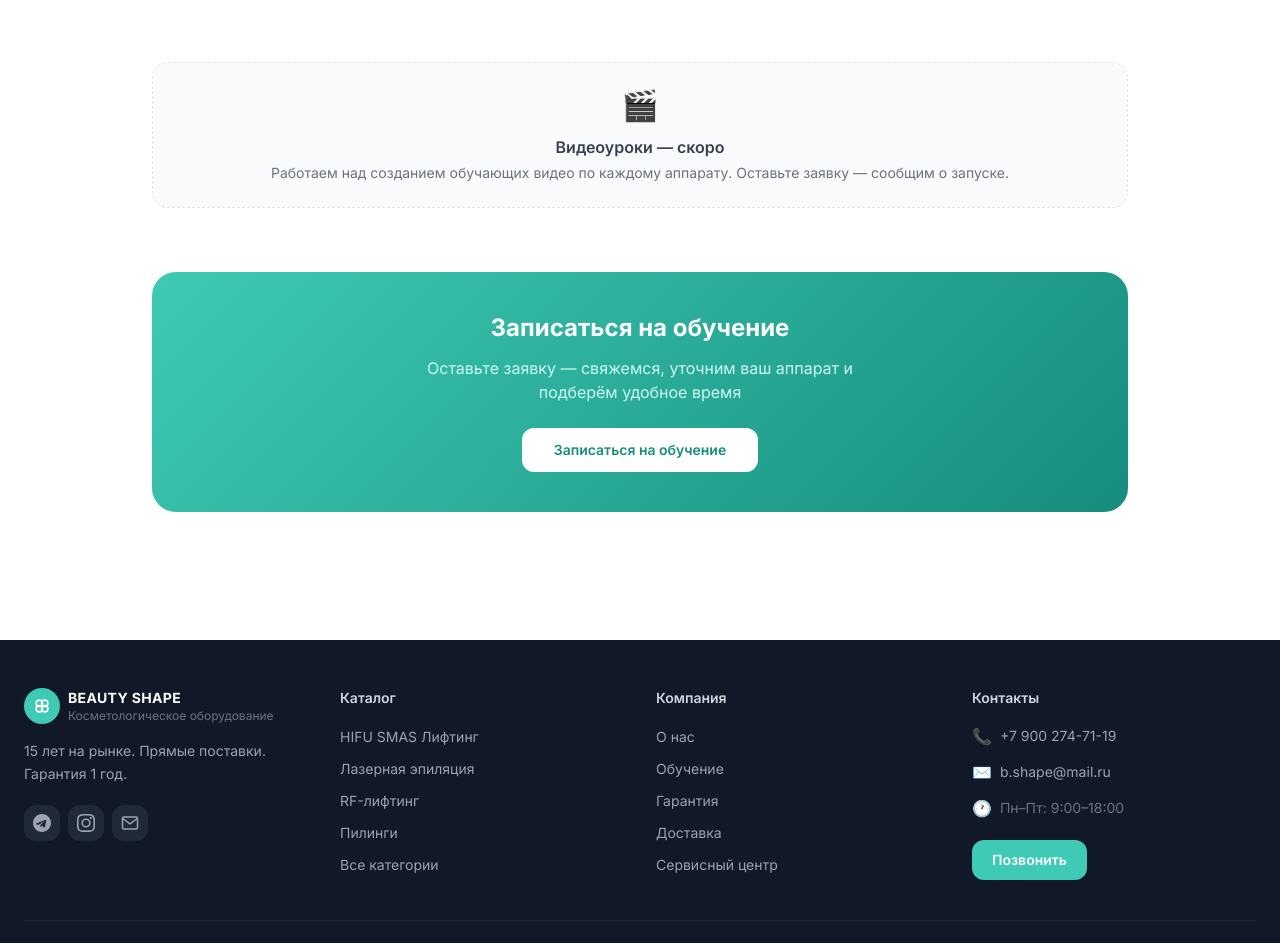
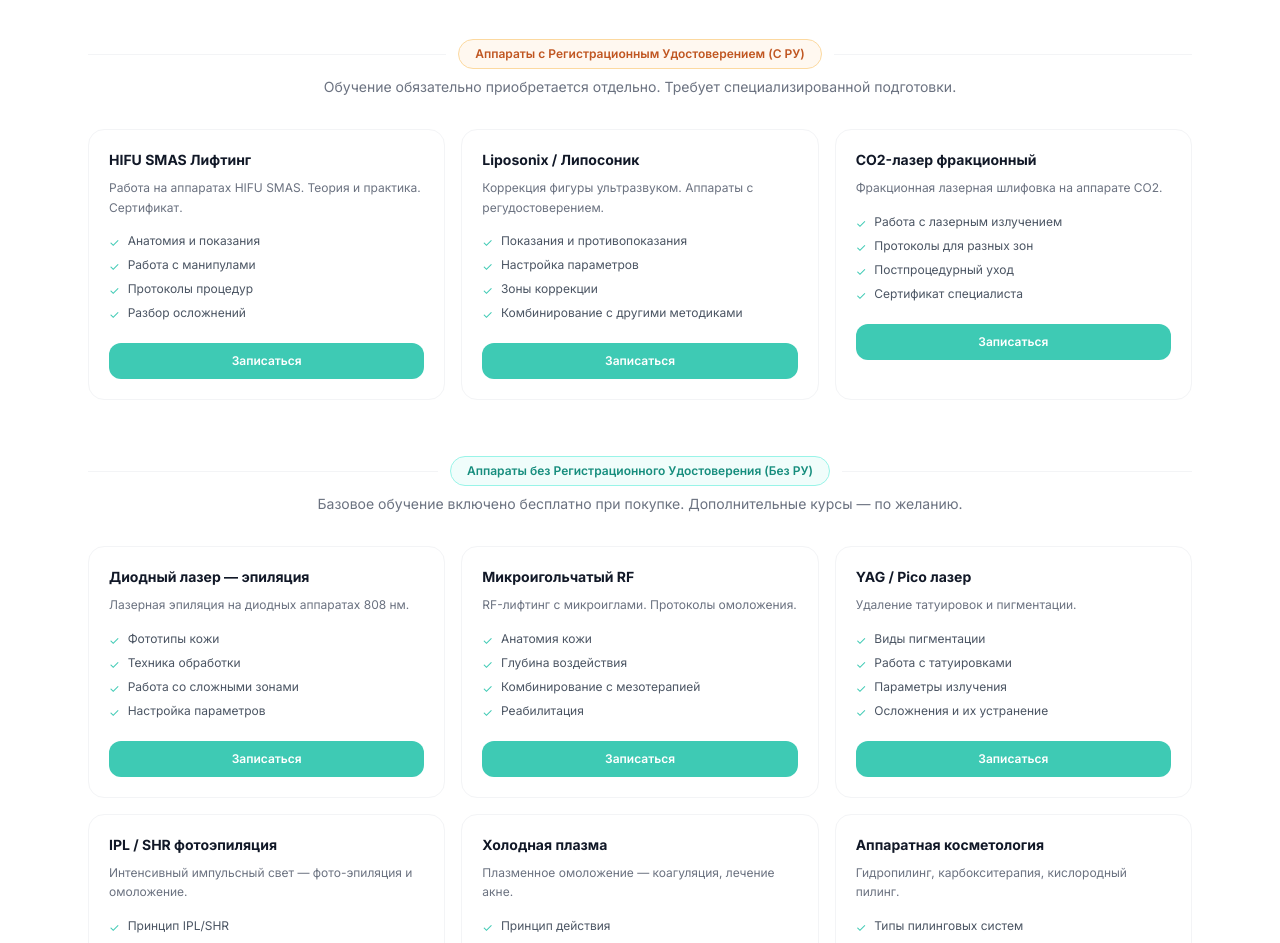
Before and after one commit to Khusrav-afk/Beauty-Shape, a Next.js app: page /training in a window 1280 px wide. Shown: the part 806-1749 px from the top of the page. Built offline with nearby package versions, Linux system fonts and the light colour scheme.

Commit message:
Update page.js

```diff
--- a/app/training/page.js
+++ b/app/training/page.js
@@ -2,7 +2,80 @@ import Link from 'next/link'
 import Header from '@/components/Header'
 import Footer from '@/components/Footer'
 export const dynamic = 'force-dynamic'
-export const metadata = { title: 'Обучение — Beauty Shape' }
+export const metadata = { title: 'Учебный центр — Beauty Shape' }
+
+const PAID_COURSES_WITH_RU = [
+  {
+    title: 'HIFU SMAS Лифтинг',
+    desc: 'Работа на аппаратах HIFU SMAS. Теория и практика. Сертификат.',
+    features: ['Анатомия и показания', 'Работа с манипулами', 'Протоколы процедур', 'Разбор осложнений'],
+  },
+  {
+    title: 'Liposonix / Липосоник',
+    desc: 'Коррекция фигуры ультразвуком. Аппараты с регудостоверением.',
+    features: ['Показания и противопоказания', 'Настройка параметров', 'Зоны коррекции', 'Комбинирование с другими методиками'],
+  },
+  {
+    title: 'CO2-лазер фракционный',
+    desc: 'Фракционная лазерная шлифовка на аппарате CO2.',
+    features: ['Работа с лазерным излучением', 'Протоколы для разных зон', 'Постпроцедурный уход', 'Сертификат специалиста'],
+  },
+]
+
+const PAID_COURSES_NO_RU = [
+  {
+    title: 'Диодный лазер — эпиляция',
+    desc: 'Лазерная эпиляция на диодных аппаратах 808 нм.',
+    features: ['Фототипы кожи', 'Техника обработки', 'Работа со сложными зонами', 'Настройка параметров'],
+  },
+  {
+    title: 'Микроигольчатый RF',
+    desc: 'RF-лифтинг с микроиглами. Протоколы омоложения.',
+    features: ['Анатомия кожи', 'Глубина воздействия', 'Комбинирование с мезотерапией', 'Реабилитация'],
+  },
+  {
+    title: 'YAG / Pico лазер',
+    desc: 'Удаление татуировок и пигментации.',
+    features: ['Виды пигментации', 'Работа с татуировками', 'Параметры излучения', 'Осложнения и их устранение'],
+  },
+  {
+    title: 'IPL / SHR фотоэпиляция',
+    desc: 'Интенсивный импульсный свет — фото-эпиляция и омоложение.',
+    features: ['Принцип IPL/SHR', 'Подбор фильтров', 'Протоколы для лица и тела', 'Безопасность'],
+  },
+  {
+    title: 'Холодная плазма',
+    desc: 'Плазменное омоложение — коагуляция, лечение акне.',
+    features: ['Принцип действия', 'Показания для процедур', 'Техника нанесения', 'Постпроцедурный уход'],
+  },
+  {
+    title: 'Аппаратная косметология',
+    desc: 'Гидропилинг, карбокситерапия, кислородный пилинг.',
+    features: ['Типы пилинговых систем', 'Протоколы для разных типов кожи', 'Комбинированные программы', 'Сезонность'],
+  },
+]
+
+function CourseCard({ title, desc, features }) {
+  return (
+    <div className="bg-white rounded-2xl border border-gray-100 p-5 hover:shadow-md hover:border-teal-100 transition-all duration-200">
+      <h3 className="font-bold text-gray-900 mb-2 text-sm">{title}</h3>
+      <p className="text-xs text-gray-500 mb-4 leading-relaxed">{desc}</p>
+      <ul className="space-y-1.5 mb-5">
+        {features.map(f => (
+          <li key={f} className="flex items-start gap-2 text-xs text-gray-600">
+            <span className="mt-0.5 flex-shrink-0" style={{color:'#3ECAB4'}}>✓</span>
+            <span>{f}</span>
+          </li>
+        ))}
+      </ul>
+      <Link href="/contacts"
+        className="block w-full py-2.5 rounded-xl text-center text-xs font-semibold text-white hover:opacity-90 transition-opacity"
+        style={{background:'#3ECAB4'}}>
+        Записаться
+      </Link>
+    </div>
+  )
+}
 
 export default function TrainingPage() {
   return (
@@ -12,13 +85,13 @@ export default function TrainingPage() {
         {/* Hero */}
         <div className="py-16 px-4 sm:px-6 text-center" style={{background:'linear-gradient(135deg, #f0fdfb, #ffffff)'}}>
           <div className="max-w-2xl mx-auto">
-            <p className="text-xs font-semibold tracking-widest uppercase mb-3" style={{color:'#3ECAB4'}}>Обучение</p>
+            <p className="text-xs font-semibold tracking-widest uppercase mb-3" style={{color:'#3ECAB4'}}>Учебный центр</p>
             <h1 className="text-4xl font-bold text-gray-900 mb-4">Обучение работе<br/>на оборудовании</h1>
-            <p className="text-lg text-gray-500 leading-relaxed">Обучаем онлайн и оффлайн. После покупки аппарата — базовое обучение в подарок.</p>
+            <p className="text-lg text-gray-500 leading-relaxed">Обучаем онлайн и оффлайн. После покупки большинства аппаратов — базовое обучение в подарок.</p>
           </div>
         </div>
 
-        <div className="max-w-5xl mx-auto px-4 sm:px-6 py-12">
+        <div className="max-w-6xl mx-auto px-4 sm:px-6 py-12">
 
           {/* Formats */}
           <h2 className="text-2xl font-bold text-gray-900 mb-6 text-center">Форматы обучения</h2>
@@ -56,7 +129,45 @@ export default function TrainingPage() {
             ))}
           </div>
 
-          {/* In future - video */}
+          {/* SECTION: С РУ */}
+          <div className="mb-14">
+            <div className="flex items-center gap-3 mb-2">
+              <div className="flex-1 h-px bg-gray-100"/>
+              <span className="inline-flex items-center gap-2 px-4 py-1.5 rounded-full text-xs font-semibold" style={{background:'#fff8f0', color:'#c05621', border:'1px solid #fcd9a0'}}>
+                Аппараты с Регистрационным Удостоверением (С РУ)
+              </span>
+              <div className="flex-1 h-px bg-gray-100"/>
+            </div>
+            <p className="text-center text-sm text-gray-500 mb-8">
+              Обучение обязательно приобретается отдельно. Требует специализированной подготовки.
+            </p>
+            <div className="grid grid-cols-1 sm:grid-cols-2 lg:grid-cols-3 gap-4">
+              {PAID_COURSES_WITH_RU.map(course => (
+                <CourseCard key={course.title} {...course} />
+              ))}
+            </div>
+          </div>
+
+          {/* SECTION: Без РУ */}
+          <div className="mb-16">
+            <div className="flex items-center gap-3 mb-2">
+              <div className="flex-1 h-px bg-gray-100"/>
+              <span className="inline-flex items-center gap-2 px-4 py-1.5 rounded-full text-xs font-semibold" style={{background:'#f0fdfb', color:'#168d7d', border:'1px solid #99f4e8'}}>
+                Аппараты без Регистрационного Удостоверения (Без РУ)
+              </span>
+              <div className="flex-1 h-px bg-gray-100"/>
+            </div>
+            <p className="text-center text-sm text-gray-500 mb-8">
+              Базовое обучение включено бесплатно при покупке. Дополнительные курсы — по желанию.
+            </p>
+            <div className="grid grid-cols-1 sm:grid-cols-2 lg:grid-cols-3 gap-4">
+              {PAID_COURSES_NO_RU.map(course => (
+                <CourseCard key={course.title} {...course} />
+              ))}
+            </div>
+          </div>
+
+          {/* Video — coming soon */}
           <div className="p-6 rounded-2xl bg-gray-50 border border-dashed border-gray-200 text-center mb-16">
             <span className="text-3xl mb-3 block">🎬</span>
             <h3 className="font-semibold text-gray-700 mb-1">Видеоуроки — скоро</h3>
```
